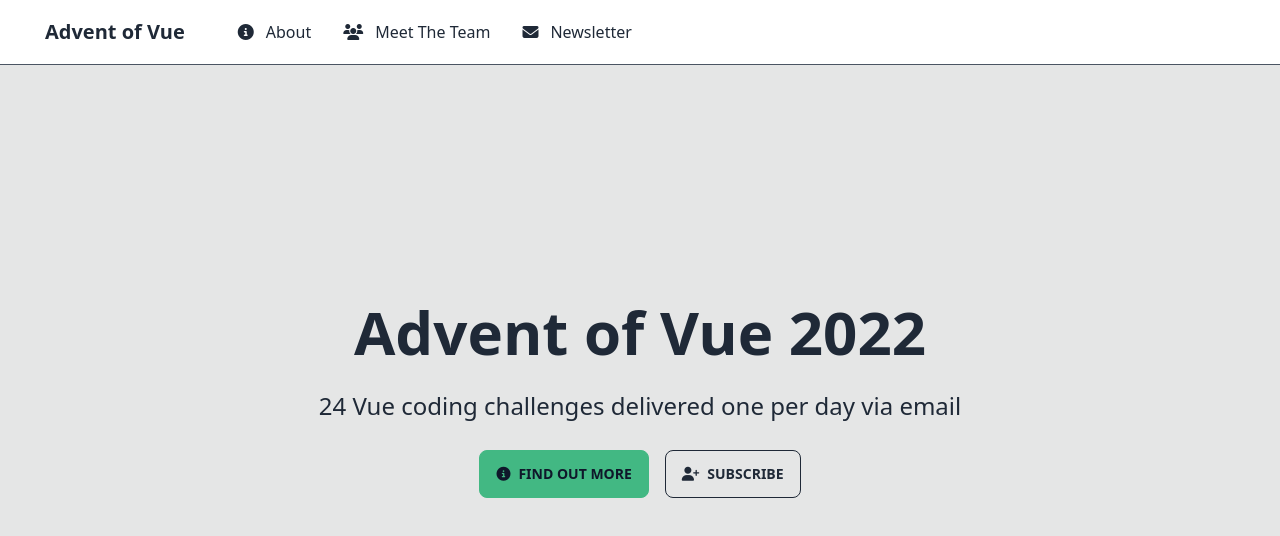
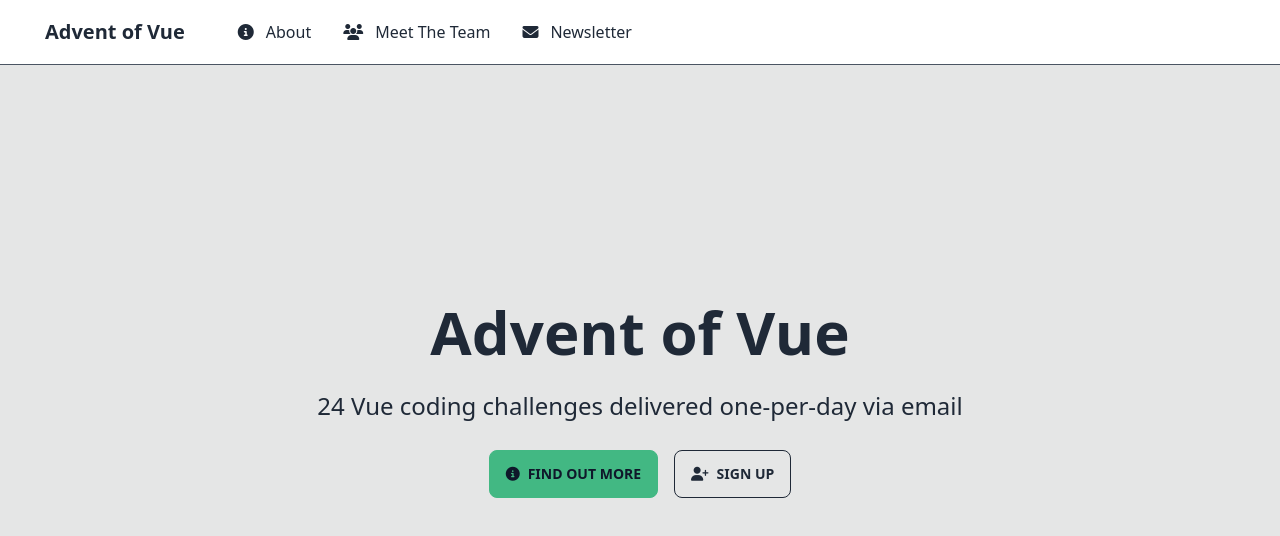
Before and after one commit to Advent-Of-Vue/event-website, an Astro site: page / in a window 1280 px wide. Built offline with nearby package versions, Linux system fonts and the light colour scheme; Astro itself is replaced by a stand-in of ours.

Commit message:
Change wording in the title and description

```diff
--- a/src/components/sections/Hero.astro
+++ b/src/components/sections/Hero.astro
@@ -3,9 +3,10 @@
 ---
 
 <ContentSection
+  id="hero"
   class="home-hero min-h-screen"
-  title="Advent of Vue 2022"
-  description="24 Vue coding challenges delivered one per day via email"
+  title="Advent of Vue"
+  description="24 Vue coding challenges delivered one-per-day via email"
 >
   <div
     class="flex md:flex-row flex-col justify-center md:items-start items-center gap-4"
@@ -16,7 +17,7 @@
     </button>
     <button class="btn btn-outline">
       <i class="fa-solid fa-user-plus mr-2"></i>
-      Subscribe
+      Sign Up
     </button>
   </div>
 </ContentSection>
```
